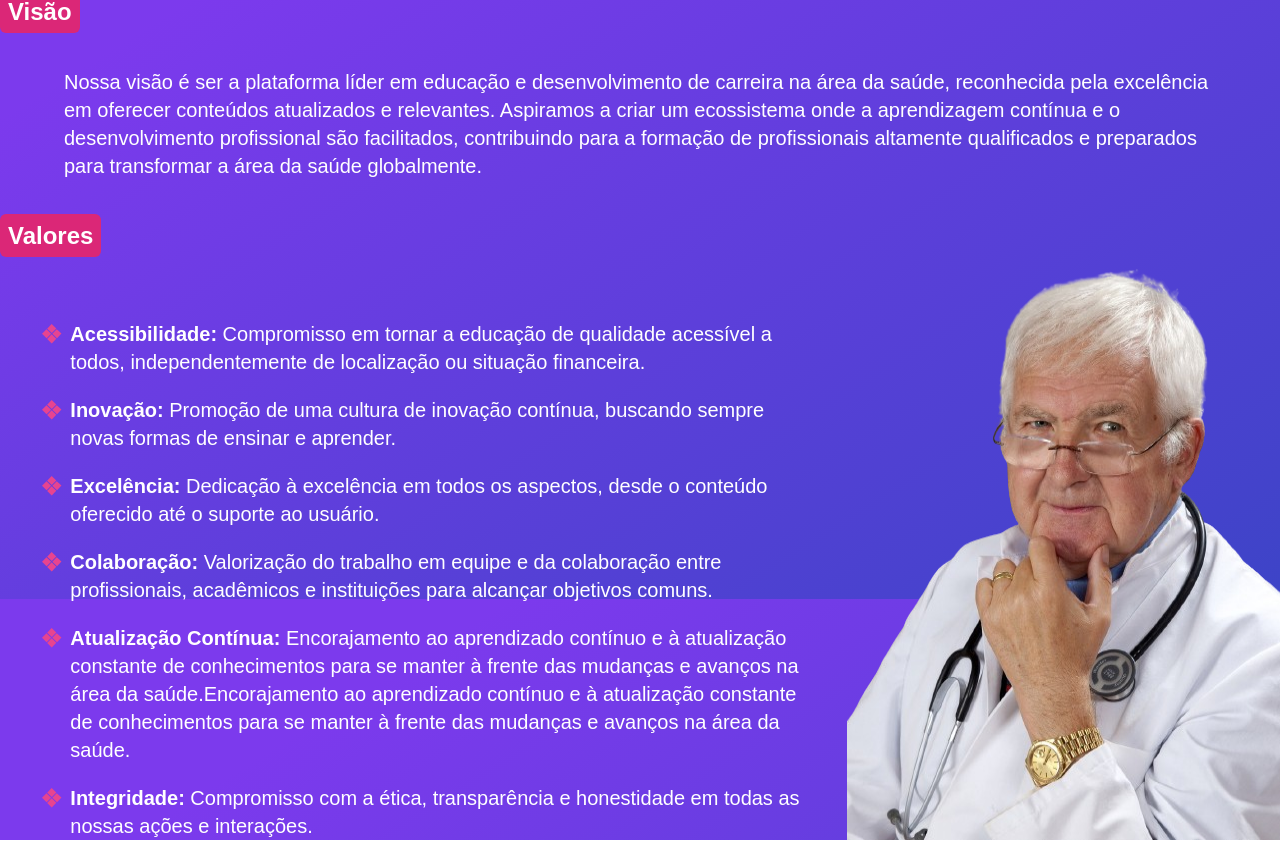
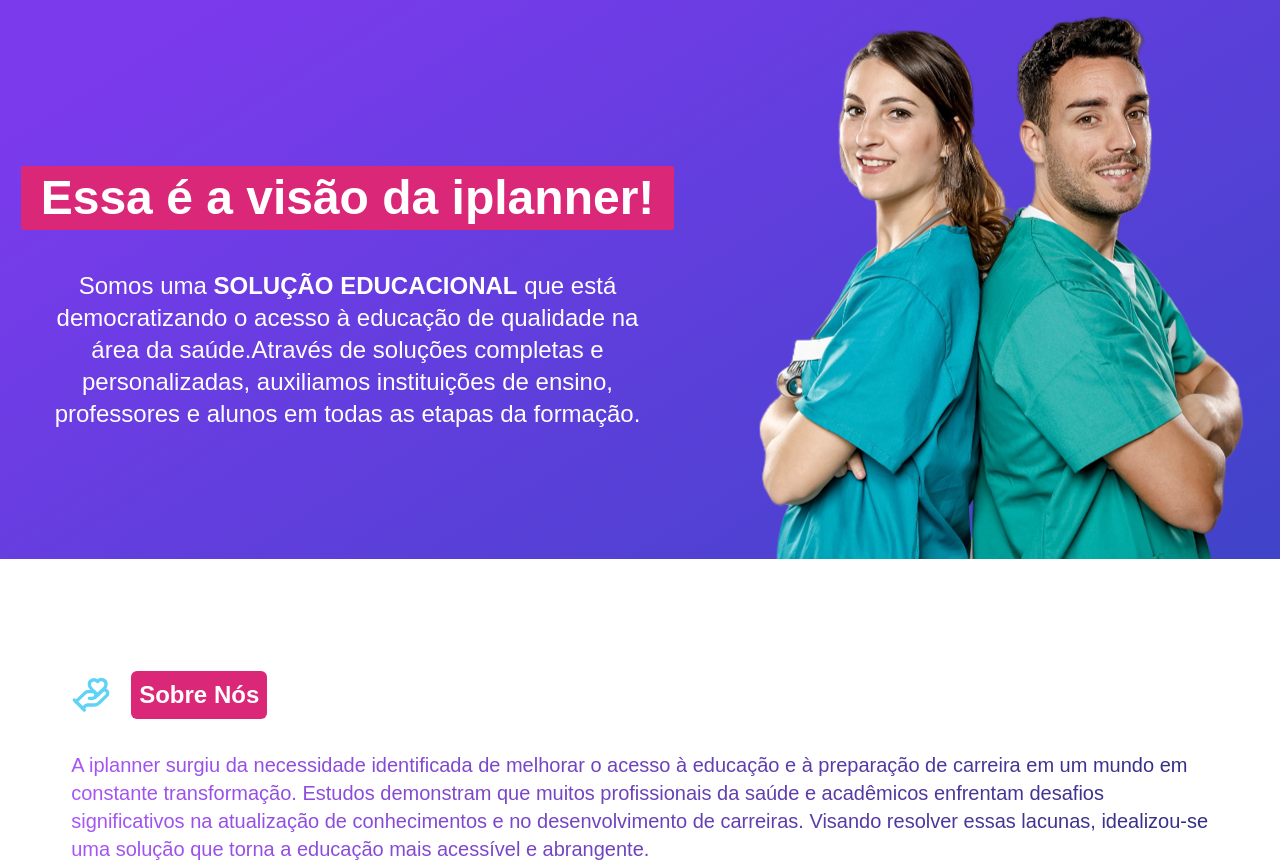
Before and after one commit to CertDevz/iplanner-project, a React (Vite) app: page / in a window 1280 px wide. Shown: the part 1801-2663 px from the top of the page. Built offline with nearby package versions, Linux system fonts and the light colour scheme.

Commit message:
fix: ajustment vision

```diff
--- a/src/view/components/impact/index.jsx
+++ b/src/view/components/impact/index.jsx
@@ -2,124 +2,30 @@
 import { motion, useInView } from "framer-motion";
 
 export default function Impact() {
-  const ref1 = React.useRef(null);
   const ref2 = React.useRef(null);
-  const ref3 = React.useRef(null);
-  const ref4 = React.useRef(null);
-  const ref5 = React.useRef(null);
 
-  const inView1 = useInView(ref1, { triggerOnce: true });
   const inView2 = useInView(ref2, { triggerOnce: true });
-  const inView3 = useInView(ref3, { triggerOnce: true });
-  const inView4 = useInView(ref4, { triggerOnce: true });
-  const inView5 = useInView(ref5, { triggerOnce: true });
 
   return (
-    <div className="mt-16 mb-10 md:mb-0 ">
-      <div>
-        <motion.span
-          ref={ref1}
-          className="bg-pink-600 text-white md:text-2xl text-2xl p-2 rounded-md font-bold"
-          initial={{ opacity: 0, y: -50 }}
-          animate={inView1 ? { opacity: 1, y: 0 } : {}}
-          transition={{ duration: 1 }}
-        >
-          Visão
-        </motion.span>
-      </div>
-      <div className="flex max-w-[90%] mx-auto mt-10">
+    <div className="flex flex-col md:flex-row gap-5 mt-16  md:mb-0 items-center ">
+      <div className="flex flex-col max-w-[900px] mx-auto mt-10 items-center">
+        <h1 className="font-semibold cursor-pointer px-5 py-2 bg-[#db2777] rounded-sm text-white text-center md:text-5xl text-2xl">
+          Essa é a visão da iplanner!
+        </h1>
         <motion.p
           ref={ref2}
-          className="text-white md:text-xl text-lg"
+          className="text-white md:text-2xl md:mt-10 max-w-[600px] text-center mt-5"
           initial={{ opacity: 0, y: 50 }}
           animate={inView2 ? { opacity: 1, y: 0 } : {}}
           transition={{ duration: 1 }}
         >
-          Nossa visão é ser a plataforma líder em educação e desenvolvimento de
-          carreira na área da saúde, reconhecida pela excelência em oferecer
-          conteúdos atualizados e relevantes. Aspiramos a criar um ecossistema
-          onde a aprendizagem contínua e o desenvolvimento profissional são
-          facilitados, contribuindo para a formação de profissionais altamente
-          qualificados e preparados para transformar a área da saúde
-          globalmente.
+          Somos uma <strong>SOLUÇÃO EDUCACIONAL</strong> que está democratizando
+          o acesso à educação de qualidade na área da saúde.Através de soluções
+          completas e personalizadas, auxiliamos instituições de ensino,
+          professores e alunos em todas as etapas da formação.
         </motion.p>
       </div>
-      <div className="mt-10">
-        <motion.span
-          ref={ref3}
-          className="bg-pink-600 text-white md:text-2xl text-2xl p-2 rounded-md font-bold"
-          initial={{ opacity: 0, y: -50 }}
-          animate={inView3 ? { opacity: 1, y: 0 } : {}}
-          transition={{ duration: 1 }}
-        >
-          Valores
-        </motion.span>
-      </div>
-      <div className="flex justify-between">
-        <div>
-          <motion.div
-            ref={ref4}
-            className="flex max-w-[90%] mx-auto mt-10 flex-col"
-            initial={{ opacity: 0, y: 50 }}
-            animate={inView4 ? { opacity: 1, y: 0 } : {}}
-            transition={{ duration: 1 }}
-          >
-            <ul className=" flex flex-col gap-3 mt-5">
-              <li className="flex gap-2 text-white md:text-xl text-lg items-start mt-2">
-                <img src="/vector.svg" width={20} className="mt-1" />
-                <p>
-                  <strong>Acessibilidade:</strong> Compromisso em tornar a
-                  educação de qualidade acessível a todos, independentemente de
-                  localização ou situação financeira.
-                </p>
-              </li>
-              <li className="flex gap-2 text-white md:text-xl text-lg items-start mt-2">
-                <img src="/vector.svg" width={20} className="mt-1" />
-                <p>
-                  <strong>Inovação:</strong> Promoção de uma cultura de inovação
-                  contínua, buscando sempre novas formas de ensinar e aprender.
-                </p>
-              </li>
-              <li className="flex gap-2 text-white md:text-xl text-lg items-start mt-2">
-                <img src="/vector.svg" width={20} className="mt-1" />
-                <p>
-                  <strong>Excelência:</strong> Dedicação à excelência em todos
-                  os aspectos, desde o conteúdo oferecido até o suporte ao
-                  usuário.
-                </p>
-              </li>
-              <li className="flex gap-2 text-white md:text-xl text-lg items-start mt-2">
-                <img src="/vector.svg" width={20} className="mt-1" />
-                <p>
-                  <strong>Colaboração:</strong> Valorização do trabalho em
-                  equipe e da colaboração entre profissionais, acadêmicos e
-                  instituições para alcançar objetivos comuns.
-                </p>
-              </li>
-              <li className="flex gap-2 text-white md:text-xl text-lg items-start mt-2">
-                <img src="/vector.svg" width={20} className="mt-1" />
-                <p>
-                  <strong>Atualização Contínua:</strong> Encorajamento ao
-                  aprendizado contínuo e à atualização constante de
-                  conhecimentos para se manter à frente das mudanças e avanços
-                  na área da saúde.Encorajamento ao aprendizado contínuo e à
-                  atualização constante de conhecimentos para se manter à frente
-                  das mudanças e avanços na área da saúde.
-                </p>
-              </li>
-              <li className="flex gap-2 text-white md:text-xl text-lg items-start mt-2">
-                <img src="/vector.svg" width={20} className="mt-1" />
-                <p>
-                  <strong>Integridade:</strong> Compromisso com a ética,
-                  transparência e honestidade em todas as nossas ações e
-                  interações.
-                </p>
-              </li>
-            </ul>
-          </motion.div>
-        </div>
-        <img src="/medico.png" alt="medico" className="hidden md:block" />
-      </div>
+      <img src="/public/medicos-visao.png" alt="" />
     </div>
   );
 }
```
Also changed, not shown: public/medicos-visao.png (added).
